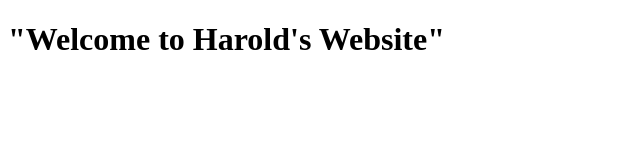
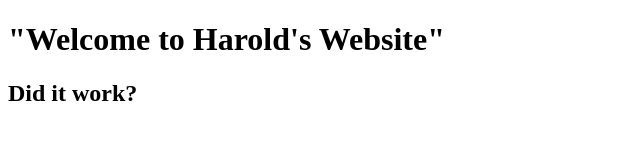
Before and after one commit to hligon35/SDEV255-HLigon, a plain HTML site: page index.html in a window 1280 px wide. Shown: the whole page, without its empty margins (0-640 px from the left). Drawn offline with Linux system fonts and the light colour scheme.

Commit message:
added h2

```diff
--- a/index.html
+++ b/index.html
@@ -8,6 +8,7 @@
 </head>
 <body>
   <h1> "Welcome to Harold's Website"</h1>
+  <h2> Did it work? </h2>
   <script src="script.js"></script>
 </body>
 </html>
```
